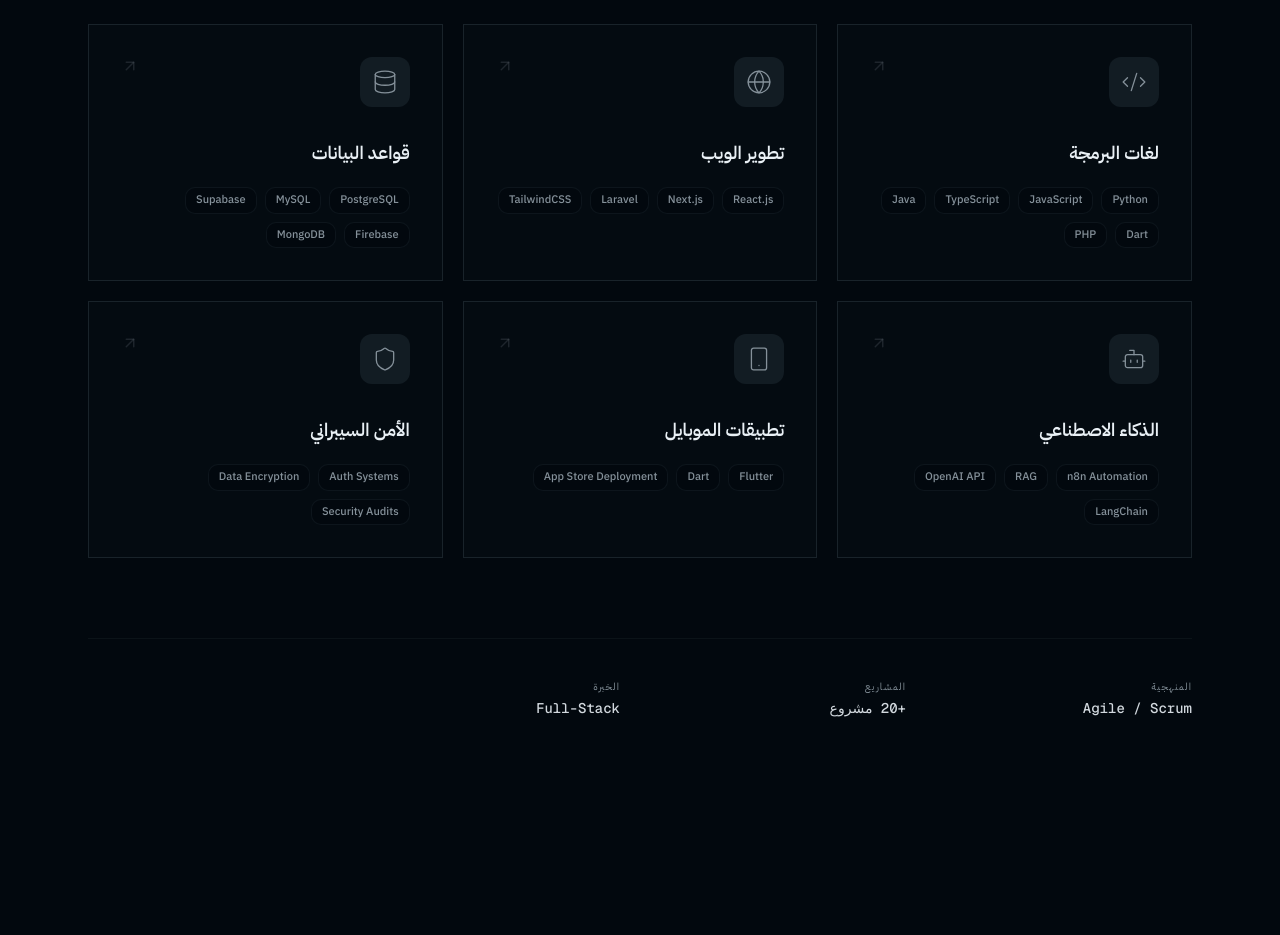
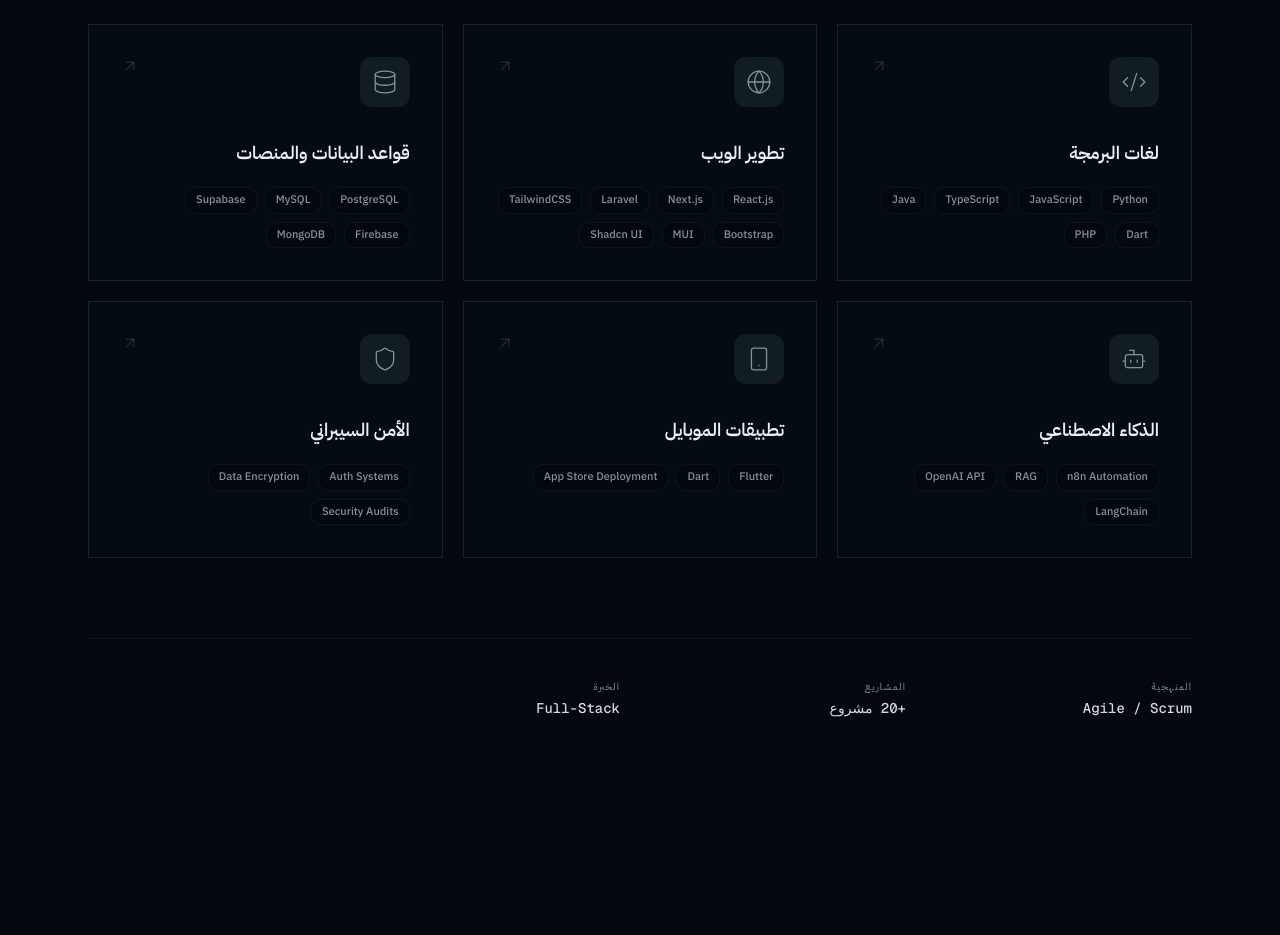
Before and after one commit to Montaser0/portfolio---Montaser--2-, a Next.js app: page / in a window 1280 px wide. Shown: the part 1100-2035 px from the top of the page. Built offline with nearby package versions, Linux system fonts and the light colour scheme.

Commit message:
feat(portfolio): update skills section with new technologies and category title
Add Bootstrap, MUI, and Shadcn UI to web development skills and rename database category to include platforms for better accuracy.

```diff
--- a/components/portfolio/skills-section.tsx
+++ b/components/portfolio/skills-section.tsx
@@ -25,11 +25,11 @@ const skillCategories = [
   {
     title: "تطوير الويب",
     icon: Globe,
-    skills: ["React.js", "Next.js", "Laravel", "TailwindCSS"],
+    skills: ["React.js", "Next.js", "Laravel", "TailwindCSS" , "Bootstrap" , "MUI" , "Shadcn UI"],
     accentColor: "group-hover:text-chart-2",
   },
   {
-    title: "قواعد البيانات",
+    title: "قواعد البيانات والمنصات",
     icon: Database,
     skills: ["PostgreSQL", "MySQL", "Supabase", "Firebase", "MongoDB"],
     accentColor: "group-hover:text-chart-3",
```
